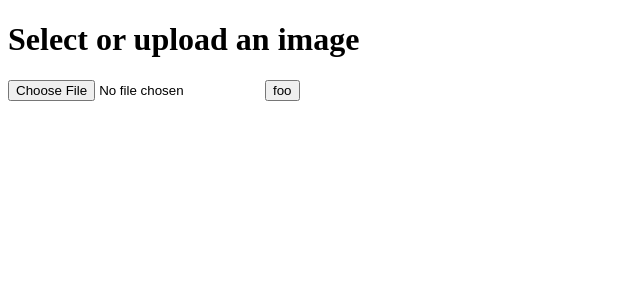
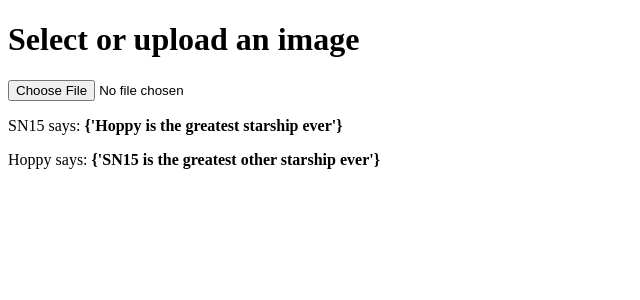
Before and after one commit to robert-goll/steganography, a Flask app: page / in a window 1280 px wide. Shown: the top 300 px of the page, without its empty margins (0-640 px from the left). Run offline with Flask 2, Linux system fonts and the light colour scheme.

Commit message:
SN15 landed and my code was right wooooooooooooooooooooooooooooooooooooooooo

```diff
--- a/main.py
+++ b/main.py
@@ -4,7 +4,17 @@
 
 @app.route("/")
 def index():
-    return render_template("index.html")
+    posts = [
+        {
+            "author": {"name" : "SN15"},
+            "body": {"Hoppy is the greatest starship ever"}
+        },
+        {
+            "author": {"name" : "Hoppy"},
+            "body": {"SN15 is the greatest other starship ever"}
+        }
+    ]
+    return render_template("index.html", title = "Starship SN15 wont RUD", posts = posts)
 
 if __name__ == "__main__":
     app.run(host='0.0.0.0', port='8081', debug=True)
--- a/static/select.js
+++ b/static/select.js
@@ -1,9 +1,6 @@
-function foo() {
-    console.log("hello there");
-    if(window.File && window.FileReader && window.FileList && window.Blob){
-        alert("Success");
-    } else{
-        alert("The File API is not supported on your browser. This app will not work.");
-    }
-
+console.log("hello there");
+if(window.File && window.FileReader && window.FileList && window.Blob){
+    alert("Success");
+} else{
+    alert("The File API is not supported on your browser. This app will not work.");
 }
--- a/templates/index.html
+++ b/templates/index.html
@@ -3,21 +3,25 @@
   <head>
     <meta charset="utf-8">
     <meta name="viewport" content="width=device-width">
-    <title>Steganography</title>
+    {% if title %}
+    <title>{{ title }}</title>
+    {% else %}
+    <title>ERR NO TITLE</title>
+    {% endif %}
     <!-- <link href="static/style.css" rel="stylesheet" type="text/css" /> -->
   </head>
-  <script language="text/javascript" src="{{url_for('static', filename='select.js')}}"></script>
   <body>
+      <script language="javascript" src="{{url_for('static', filename='select.js')}}"></script>
       <h1>Select or upload an image</h1>
       <input type="file" id="files" name="files[]">
       <output id="lists"></output>
-      <input type="button" onclick="foo()" value="foo">
-      <!-- <script>
-        if(window.File && window.FileReader && window.FileList && window.Blob){
-          alert("Success");
-        } else{
-          alert("The File API is not supported on your browser. This app will not work.");
-        }
-      </script> -->
+      {% for post in posts %}
+      <div>
+        <p>
+          {{ post.author.name }} says: <b>{{ post.body }}</b>
+        <p>
+      <div>
+      {% endfor %}
+      <!-- <input type="button" onclick="foo()" value="foo"> -->
   </body>
 </html>
```
